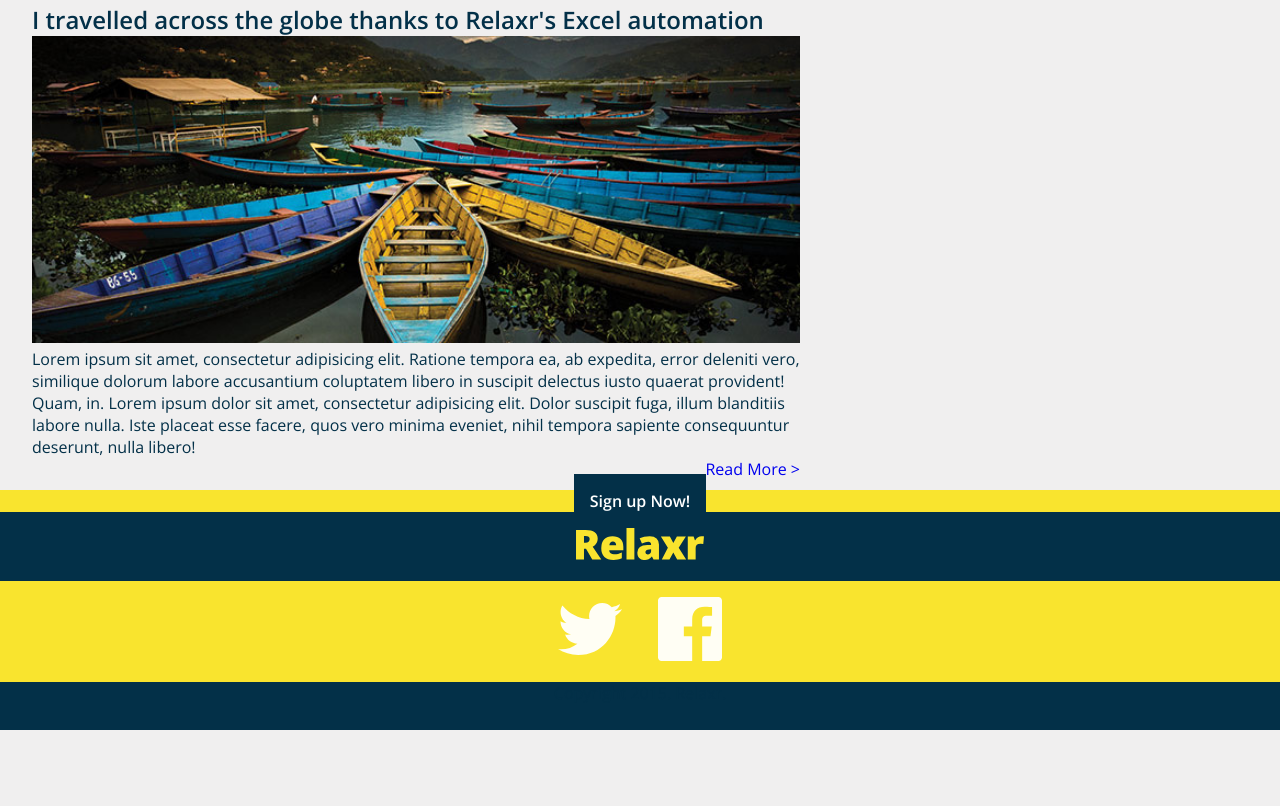
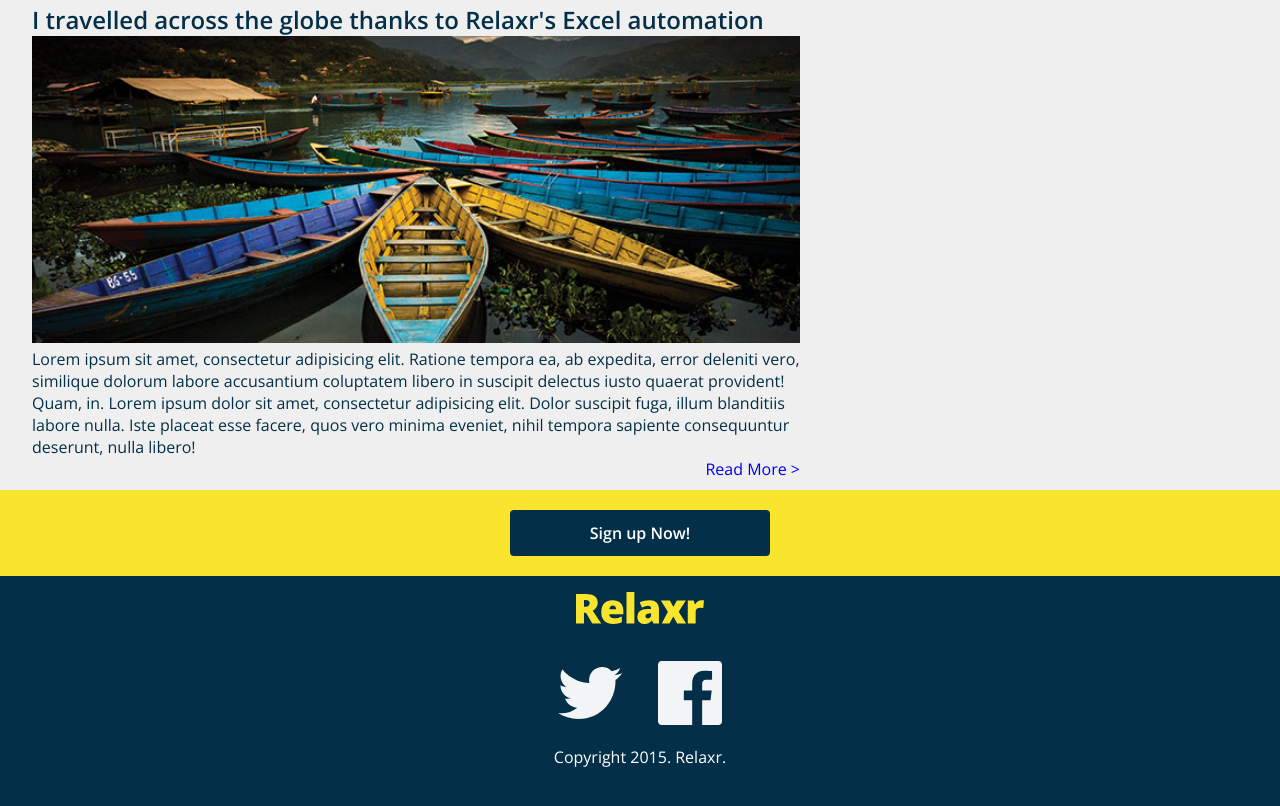
Before and after one commit to rpulumo/rpulumo.github.io, a plain HTML site: page homework4/index.html in a window 1280 px wide. Shown: the part 596-1402 px from the top of the page. Before the commit the page ends 1326 px from the top, so only its background shows below. Drawn offline with nearby package versions, Linux system fonts and the light colour scheme.

Commit message:
Changes with Eric's help

```diff
--- a/homework4/css/styles.css
+++ b/homework4/css/styles.css
@@ -11,10 +11,11 @@ body {
   min-height: 100vh;
   display: grid;
   grid-template-columns: 65% 35%;
-  grid-template-rows: 10vh auto minmax(20vh, 30vh);
+  grid-template-rows: 10vh auto auto minmax(20vh, 30vh);
   grid-template-areas:
     "header header"
     "content sidebar"
+    "cta cta"
     "footer footer";
   background-color: #f0efef;
 }
@@ -80,9 +81,8 @@ h3 + h2 {
 p + a {
   float: right;
 }
-div {
+footer div {
   text-align: center;
-  background-color: #f9e42e;
   border: 1em;
 }
 
@@ -100,12 +100,13 @@ footer {
   text-align: center;
 }
 
-#signing {
-  text-align: center;
-  background-color: #033048;
-  color: white;
+.cta a {
   font-weight: 600;
   padding: 1em;
+  color: white;
+  background-color: #033048;
+  padding: .75em 5em;
+  border-radius: .25em;
 }
 
 img {
@@ -123,3 +124,16 @@ img {
 #footerrelaxrimage {
   text-align: center;
 }
+
+.cta {
+  grid-area: cta;
+  background-color: #f9e42e;
+  text-align: center;
+  padding: 2em;
+
+}
+
+footer p {
+  color: white;
+  padding-bottom: 2em;
+}
--- a/homework4/index.html
+++ b/homework4/index.html
@@ -62,15 +62,16 @@
         <h2> Ad Unit</h2>
       </article>
     </aside>
-
+    <div class="cta">
+      <a id="signing" href="signup">Sign up Now!</a>
+    </div>
 
     <footer>
-      <div>
-        <a id="signing" href="signup">Sign up Now!</a>
-      </div>
+
       <img id="footerrelaxrimage"class="relaxriconimage" src="images/relaxr-logo-yellow.svg" alt="yellow relaxr logo">
       <div>
-        <img class="mediaiconimage" src="images/twitter.svg" alt="twitter icon"> <img class="mediaiconimage" src="images/facebook.svg" alt="facebook icon">
+        <img class="mediaiconimage" src="images/twitter.svg" alt="twitter icon">
+        <img class="mediaiconimage" src="images/facebook.svg" alt="facebook icon">
       </div>
       <p>
         Copyright 2015. Relaxr.
```
